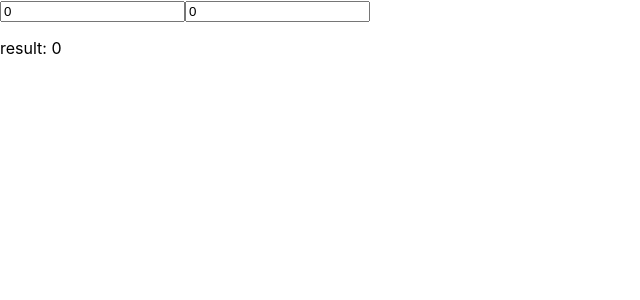
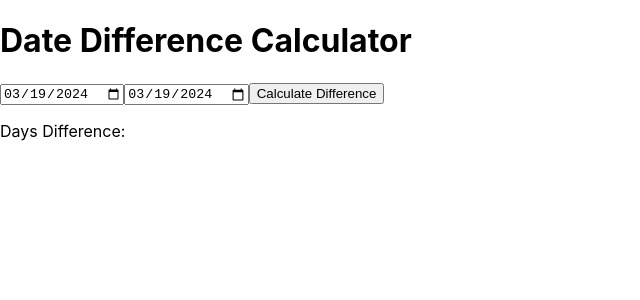
Before and after one commit to Zafk1eI/learn-react, a React (Create React App) app: page / in a window 1280 px wide. Shown: the top 300 px of the page, without its empty margins (0-640 px from the left). Built offline with nearby package versions, Linux system fonts and the light colour scheme.

Commit message:
react_60

```diff
--- a/src/App.js
+++ b/src/App.js
@@ -1,23 +1,43 @@
-import './App.css';
 import React, { useState } from 'react';
 
 function App() {
-  const [value1, setValue1] = useState(0);
-  const [value2, setValue2] = useState(0);
+  const [startDate, setStartDate] = useState(getCurrentDate());
+  const [endDate, setEndDate] = useState(getCurrentDate());
+  const [difference, setDifference] = useState('');
 
-  function handleChange1(event) {
-    setValue1(+event.target.value);
+  function getCurrentDate() {
+    const currentDate = new Date();
+    const year = currentDate.getFullYear();
+    const month = String(currentDate.getMonth() + 1).padStart(2, '0');
+    const day = String(currentDate.getDate()).padStart(2, '0');
+    return `${year}-${month}-${day}`;
   }
 
-  function handleChange2(event) {
-    setValue2(+event.target.value);
+  function handleStartDateChange(event) {
+    setStartDate(event.target.value);
   }
 
-  return <div>
-    <input value={value1} onChange={handleChange1} />
-    <input value={value2} onChange={handleChange2} />
-    <p>result: {(value1 + value2) / 2}</p>
-  </div>
+  function handleEndDateChange(event) {
+    setEndDate(event.target.value);
+  }
+
+  function calculateDifference() {
+    const start = new Date(startDate);
+    const end = new Date(endDate);
+    const differenceInTime = end.getTime() - start.getTime();
+    const differenceInDays = Math.floor(differenceInTime / (1000 * 3600 * 24));
+    setDifference(differenceInDays);
+  }
+
+  return (
+    <div>
+      <h1>Date Difference Calculator</h1>
+      <input type="date" value={startDate} onChange={handleStartDateChange} />
+      <input type="date" value={endDate} onChange={handleEndDateChange} />
+      <button onClick={calculateDifference}>Calculate Difference</button>
+      <p>Days Difference: {difference}</p>
+    </div>
+  );
 }
 
 export default App;
```
